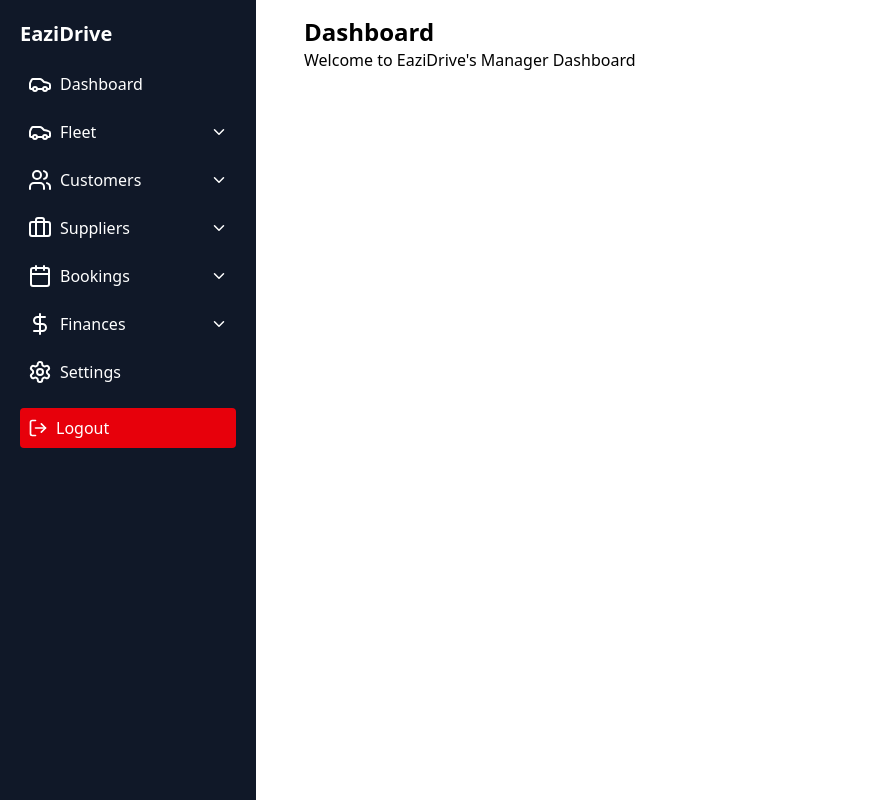
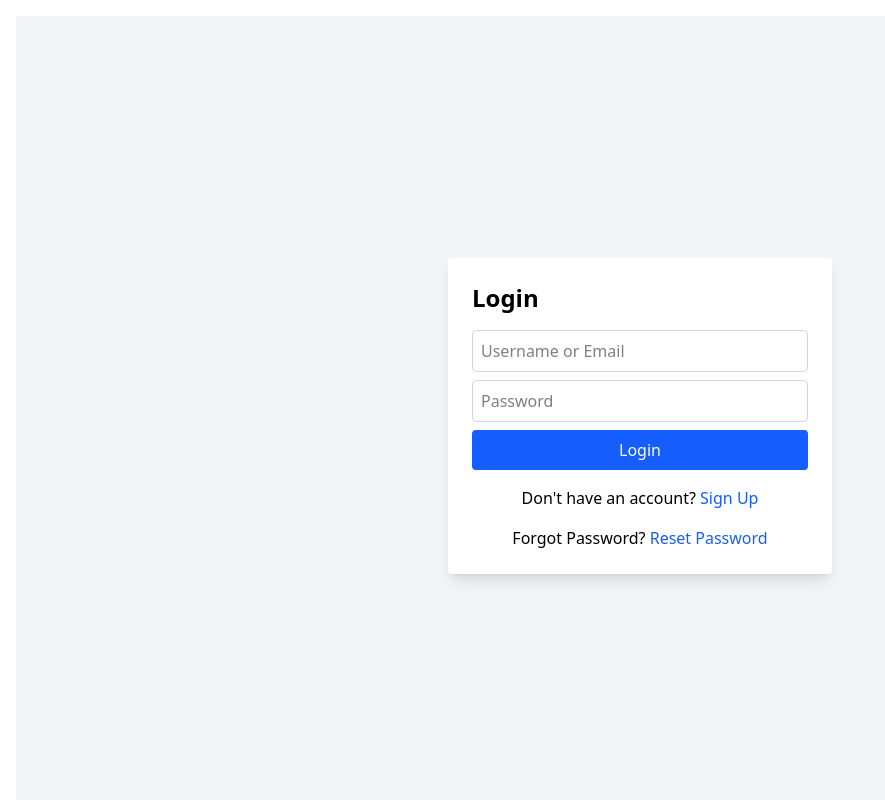
Before and after one commit to keith-codez/Eazi-FrontEnd, a React (Vite) app: page /login in a window 1280 px wide. Before the commit this address led to /dashboard. Shown: the whole page, without its empty margins (0-885 px from the left). Built offline with nearby package versions, Linux system fonts and the light colour scheme; sample sign-in values are in the browser's storage.

Commit message:
progress

```diff
--- a/src/App.jsx
+++ b/src/App.jsx
@@ -1,100 +1,78 @@
 import React, { useState, useEffect } from "react";
 import { BrowserRouter as Router, Routes, Route, Navigate } from "react-router-dom";
+
 import Sidebar from "./components/Sidebar";
 import Login from "./components/Login";
-import Register from "./components/Register";
+import CustomerRegister from "./components/CustomerRegister";
 import PasswordResetRequest from "./components/PasswordResetRequest";
 import PasswordReset from "./components/PasswordReset";
-import VehicleList from "./pages/fleet/VehicleList"; // Move to pages folder
+import ProtectedCustomerRoute from "./components/Routes/ProtectedCustomerRoute";
+import ProtectedStaffRoute from "./components/Routes/ProtectedStaffRoute";
+
+import CustomerLandingPage from "./pages/demand/CustomerLandingPage";
+import BookingRequestPage from "./pages/demand/BookingRequestPage";
+import CustomerDashboard from "./pages/demand/CustomerDashboard";
+
+import Dashboard from "./pages/Dashboard";
+import VehicleList from "./pages/fleet/VehicleList";
+import AddVehicle from "./pages/fleet/AddVehicle";
+import EditVehicle from "./pages/fleet/EditVehicle";
 import MaintenanceRecords from "./pages/fleet/MaintenanceRecords";
 import Unavailability from "./pages/fleet/Unavailability";
-import CustomerList from "./pages/customers/CustomerList.jsx";
+
+import CustomerList from "./pages/customers/CustomerList";
+import AddCustomer from "./pages/customers/AddCustomer";
+import EditCustomer from "./pages/customers/EditCustomer";
+import CustomerDetails from "./pages/customers/CustomerDetails";
+
 import SupplierList from "./pages/suppliers/SupplierList";
-import BookingList from "./pages/bookings/Bookings.jsx";
+
+import BookingList from "./pages/bookings/Bookings";
+import AddBooking from "./pages/bookings/AddBooking";
+import BookingRequests from "./pages/bookings/BookingRequests";
 import BookingHistory from "./pages/bookings/BookingHistory";
+
 import Payments from "./pages/finances/Payments";
 import Invoices from "./pages/finances/Invoices";
-import Dashboard from "./pages/Dashboard";
-import Home from "./pages/Home";
+
 import Settings from "./pages/Settings";
-import AddVehicle from "./pages/fleet/AddVehicle";
-import EditVehicle from "./pages/fleet/EditVehicle";
-import AddCustomer from "./pages/customers/AddCustomer.jsx";
-import EditCustomer from "./pages/customers/EditCustomer.jsx";
-import CustomerDetails from "./pages/customers/CustomerDetails.jsx";
-import AddBooking from "./pages/bookings/AddBooking.jsx";
-import CustomerLandingPage from "./pages/demand/CustomerLandingPage.jsx";
-import BookingRequestPage from "./pages/demand/BookingRequestPage";
-import BookingRequests from "./pages/bookings/BookingRequests.jsx";
-import CustomerDashboard from "./pages/demand/CustomerDashboard";
-
 
 function App() {
-  const [staffToken, setStaffToken] = useState(localStorage.getItem("access_token"));
-  const [customerToken, setCustomerToken] = useState(localStorage.getItem("customer_access_token"));
-  const [sidebarOpen, setSidebarOpen] = useState(false);
+  const [token, setToken] = useState(localStorage.getItem("access_token"));
+  const [role, setRole] = useState(localStorage.getItem("role"));
 
-
-  useEffect(() => {
-    const handleResize = () => {
-      if (window.innerWidth >= 768) {
-        setSidebarOpen(true); // show on desktop
-      } else {
-        setSidebarOpen(false); // hide on mobile
-      }
-    };
-    window.addEventListener("resize", handleResize);
-    handleResize();
-    return () => window.removeEventListener("resize", handleResize);
-  }, []);
-
-
-
-  const handleStaffLogin = (newToken) => {
+  const handleLogin = (newToken, newRole) => {
     localStorage.setItem("access_token", newToken);
-    setStaffToken(newToken);
-  };
-
-  const handleCustomerLogin = (newToken) => {
-    localStorage.setItem("customer_access_token", newToken);
-    setCustomerToken(newToken);
+    localStorage.setItem("role", newRole);
+    setToken(newToken);
+    setRole(newRole);
   };
 
   const handleLogout = () => {
     localStorage.removeItem("access_token");
     localStorage.removeItem("refresh_token");
-    localStorage.removeItem("customer_access_token");
-    localStorage.removeItem("customer_refresh_token");
-    setStaffToken(null);
-    setCustomerToken(null);
+    localStorage.removeItem("role");
+    setToken(null);
+    setRole(null);
   };
-
-
-
 
   return (
     <Router>
       <div className="flex w-full min-h-screen overflow-x-hidden">
-      {staffToken && (
-        <Sidebar onLogout={handleLogout} isOpen={sidebarOpen} setIsOpen={setSidebarOpen} />)}
-        <div className={`flex-grow p-4 w-full transition-all duration-300 ${(staffToken || customerToken) ? "md:ml-64 pt-16 md:pt-4" : ""}`}>
+        <div className="flex-grow p-4 w-full transition-all duration-300">
           <Routes>
-          {/* Always Public Routes */}
+            {/* Public Routes */}
             <Route path="/" element={<CustomerLandingPage />} />
             <Route path="/book-now/:vehicleId" element={<BookingRequestPage />} />
 
-          {/* Customer Routes if logged in */}
-          {!staffToken && (
-            <>
+            {/* Protected Customer Routes */}
+            <Route element={<ProtectedCustomerRoute />}>
               <Route path="/dashboard" element={<CustomerDashboard />} />
-              <Route path="*" element={<Navigate to="/dashboard" />} />
-            </>
-          )}
+            </Route>
 
-          {/* Staff Routes if logged in */}
-          {staffToken && (
-          <>
-            <Route path="/dashboard" element={<Dashboard />} />
+            {/* Protected Staff Routes */}
+            <Route element={<ProtectedStaffRoute />}>
+              <Route path="/staff/dashboard" element={<Dashboard />} />
               <Route path="/fleet/vehicles" element={<VehicleList />} />
               <Route path="/add-vehicle" element={<AddVehicle />} />
               <Route path="/edit-vehicle/:id" element={<EditVehicle />} />
@@ -112,19 +90,16 @@ function App() {
               <Route path="/finances/payments" element={<Payments />} />
               <Route path="/finances/invoices" element={<Invoices />} />
               <Route path="/settings" element={<Settings />} />
-            <Route path="*" element={<Navigate to="/dashboard" />} />
-          </>
-        )}
-          {/* Unauthenticated Routes */}
-          {!staffToken && !customerToken && (
-            <>
-              <Route path="/login" element={<Login onLogin={handleStaffLogin} />} />
-              <Route path="/register" element={<Register />} />
+            </Route>
+
+            {/* Authentication Routes */}
+            <Route path="/login" element={<Login onLogin={handleLogin} />} />
+            <Route path="/register-customer" element={<CustomerRegister />} />
             <Route path="/request/password_reset" element={<PasswordResetRequest />} />
             <Route path="/password-reset/:token" element={<PasswordReset />} />
-              <Route path="*" element={<Navigate to="/login" />} />
-            </>
-          )}
+
+            {/* Catch-all Redirect */}
+            <Route path="*" element={<Navigate to="/" />} />
           </Routes>
         </div>
       </div>
--- a/src/api.jsx
+++ b/src/api.jsx
@@ -60,3 +60,18 @@ export const resetPassword = async (token, password) => {
         throw error;
     }
 };
+
+
+
+export const registerCustomer = async ( email, username, phone_number, first_name, last_name, password) => {
+    try {
+        const response = await axios.post(`${API_URL}register/customer/`, {
+            email, username, phone_number, first_name, last_name, password
+        });
+
+        return response.data;
+    } catch (error) {
+        console.error("Registration failed:", error.response?.data);
+        throw error;
+    }
+};
--- a/src/components/CustomerNavbar.jsx
+++ b/src/components/CustomerNavbar.jsx
@@ -10,7 +10,7 @@ const CustomerNavbar = () => {
           <Link to="/about" className="text-white hover:text-gray-200">About</Link>
           <Link to="/contact" className="text-white hover:text-gray-200">Contact</Link>
           <Link to="/login" className="text-white hover:text-gray-200">Login</Link>
-          <Link to="/register" className="text-white hover:text-gray-200">Register</Link>
+          <Link to="/register-customer" className="text-white hover:text-gray-200">Register</Link>
         </div>
       </div>
     </nav>
--- a/src/components/Login.jsx
+++ b/src/components/Login.jsx
@@ -15,7 +15,7 @@ function Login({ onLogin }) {
     e.preventDefault();
     try {
       const data = await loginManager(formData.username, formData.password);
-      onLogin(data.access_token);
+      onLogin(data.access_token, data.role);
 
       if (data.role === "agent") {
         navigate("/dashboard"); // agent dashboard
@@ -37,7 +37,7 @@ function Login({ onLogin }) {
         <input
           type="text"
           name="username"
-          placeholder="Username"
+          placeholder="Username or Email"
           className="w-full p-2 mb-2 border border-gray-300 rounded"
           onChange={handleChange}
         />
--- /dev/null
+++ b/src/components/Routes/ProtectedCustomerRoute.jsx
@@ -0,0 +1,14 @@
+import { Navigate } from 'react-router-dom';
+
+const ProtectedCustomerRoute = ({ children }) => {
+  const accessToken = localStorage.getItem('accessToken');
+  const user = JSON.parse(localStorage.getItem('user'));
+
+  if (!accessToken || !user || user.role !== 'customer') {
+    return <Navigate to="/login" replace />;
+  }
+
+  return children;
+};
+
+export default ProtectedCustomerRoute;
--- /dev/null
+++ b/src/components/Routes/ProtectedStaffRoute.jsx
@@ -0,0 +1,23 @@
+import React from "react";
+import { Navigate, Outlet } from "react-router-dom";
+import Sidebar from "../Sidebar";
+
+const ProtectedStaffRoute = () => {
+  const token = localStorage.getItem("access_token");
+  const role = localStorage.getItem("role");
+
+  if (!token || (role !== "staff" && role !== "agent" && role !== "agency")) {
+    return <Navigate to="/login" />;
+  }
+
+  return (
+    <div className="flex w-full min-h-screen overflow-x-hidden">
+      <Sidebar />
+      <div className="flex-grow p-4 w-full transition-all duration-300 md:ml-64 pt-16 md:pt-4">
+        <Outlet />
+      </div>
+    </div>
+  );
+};
+
+export default ProtectedStaffRoute;
```
Lines whose indentation alone changed are shown as unchanged.
